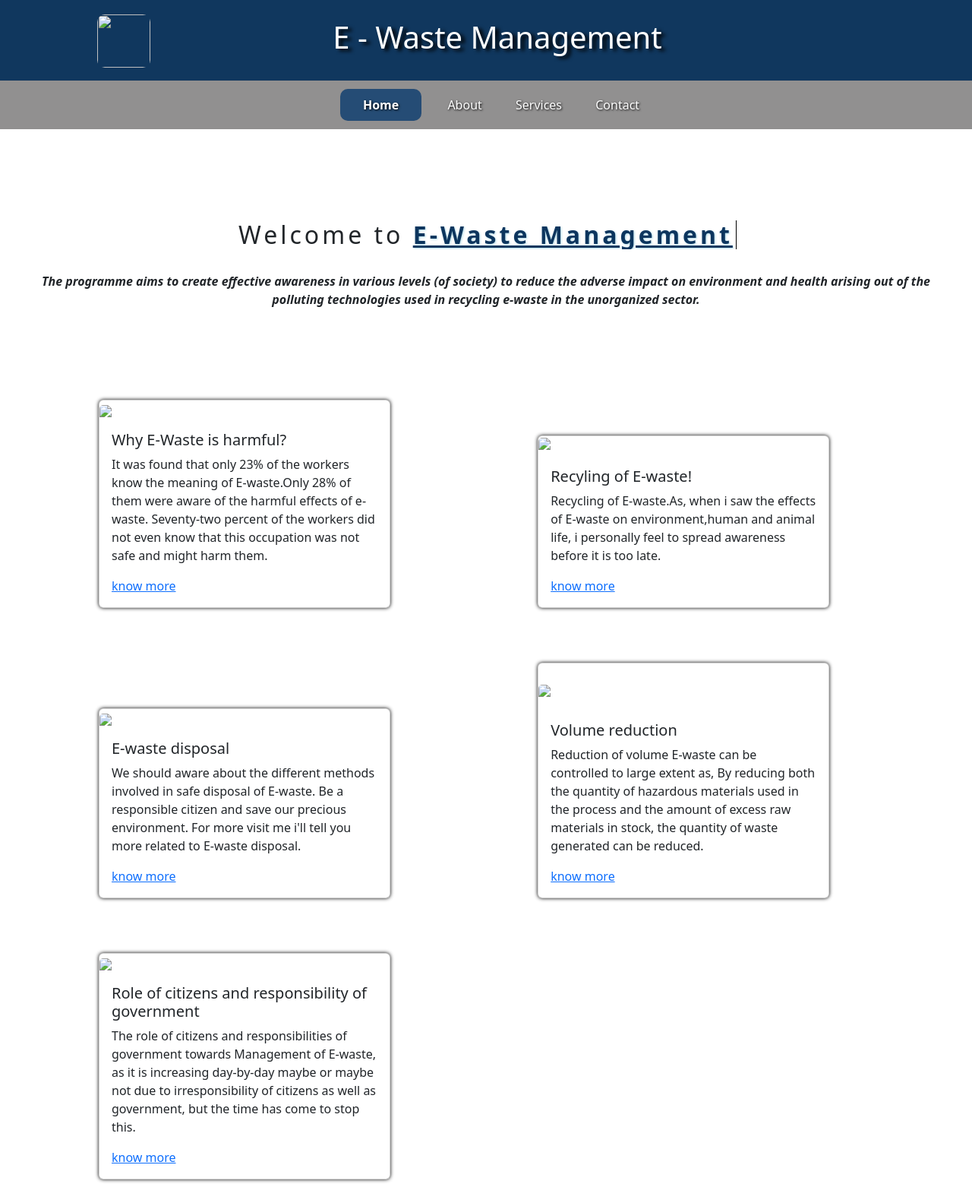
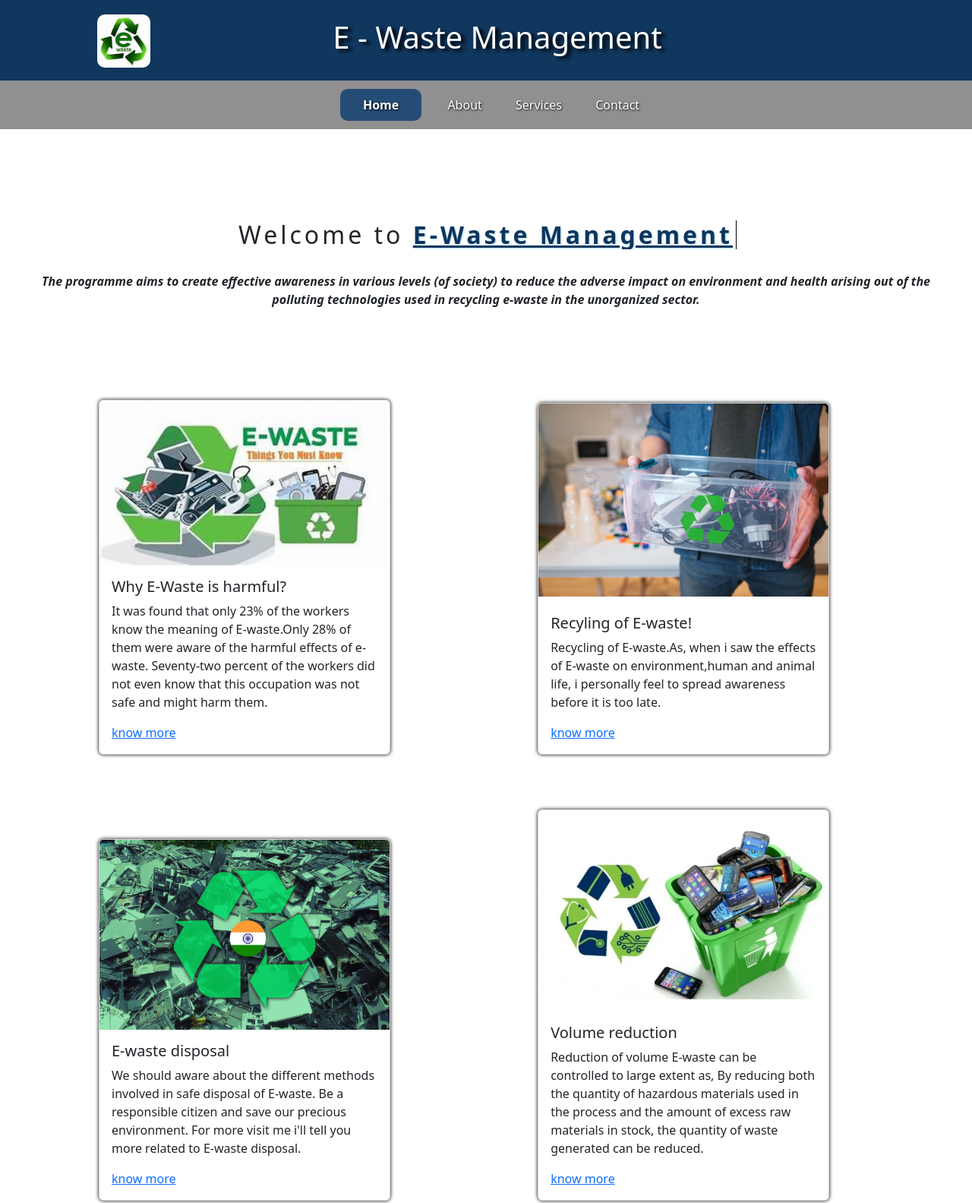
Before and after one commit to Rohit054/E-Waste-Management-Website-Using-HTML-CSS-JS, a plain HTML site: page index.html in a window 1280 px wide. Shown: the top 1583 px of the page at 76% size. Drawn offline with nearby package versions, Linux system fonts and the light colour scheme.

Commit message:
index.html

```diff
--- a/index.html
+++ b/index.html
@@ -25,7 +25,7 @@
   </head>
   <body onload="n1()">
     <header>
-      <img id="e-waste" src="th (2).jpg" />
+      <img id="e-waste" src="Images/th (2).jpg" />
       <h1>E - Waste Management</h1>
     </header>
 
@@ -72,7 +72,7 @@
         box-shadow: 0px 0px 5px black;
       "
     >
-      <img src="th (3).jpg" class="card-img-top" />
+      <img src="Images/th (3).jpg" class="card-img-top" />
       <div class="card-body">
         <h5 class="card-title">Why E-Waste is harmful?</h5>
         <p class="card-text">
@@ -100,7 +100,7 @@
     >
       <img
         style="margin-bottom: 7px;"
-        src="iStock-1137022221-1280x0-c-default.jpg"
+        src="Images/iStock-1137022221-1280x0-c-default.jpg"
         class="card-img-top"
       />
       <div class="card-body">
@@ -127,7 +127,7 @@
     >
       <img
         style=""
-        src="E-waste-recycling-in-India.webp"
+        src="Images/E-waste-recycling-in-India.webp"
         class="card-img-top"
       />
       <div class="card-body">
@@ -157,7 +157,7 @@
     >
       <img
         style="margin: 28px 0px 16px 0px;"
-        src="E-Waste-Management-Market-Blog.webp"
+        src="Images/E-Waste-Management-Market-Blog.webp"
         class="card-img-top"
       />
       <div class="card-body">
@@ -186,7 +186,7 @@
         box-shadow: 0px 0px 5px black;
       "
     >
-      <img src="responsibility1.jpg" class="card-img-top" />
+      <img src="Images/responsibility1.jpg" class="card-img-top" />
       <div class="card-body">
         <h5 class="card-title">
           Role of citizens and responsibility of government
```
